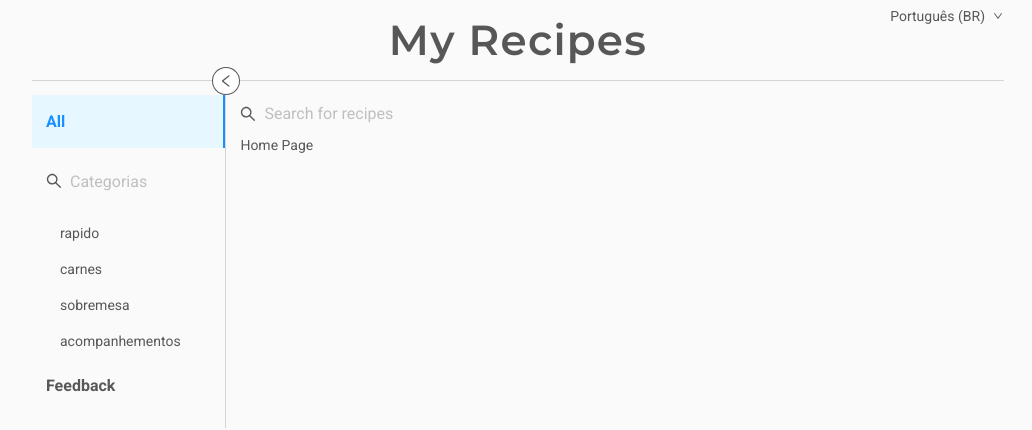
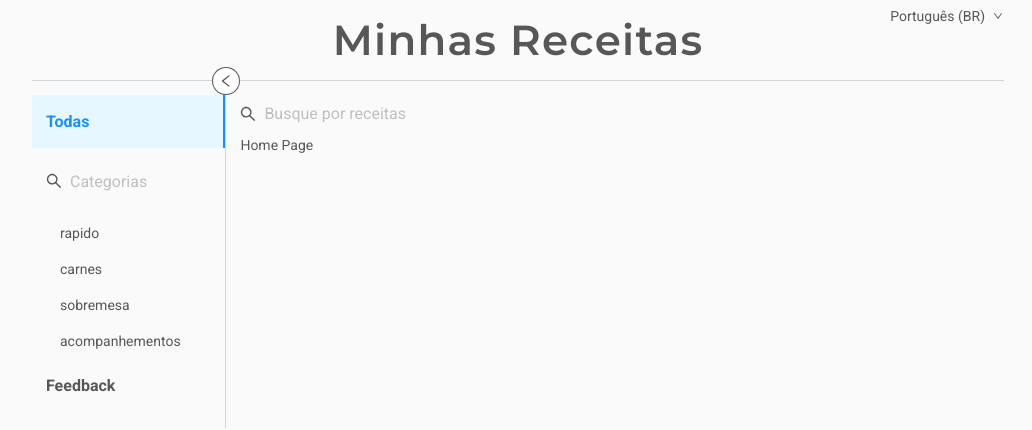
Before and after one commit to davicorreiajr/my-recipes, a React (Create React App) app: page /all in a window 1280 px wide. Shown: the top 430 px of the page, without its empty margins (122-1154 px from the left). Built offline with nearby package versions, Linux system fonts and the light colour scheme.

Commit message:
Translate a bunch os places

```diff
--- a/src/components/Header/Header.tsx
+++ b/src/components/Header/Header.tsx
@@ -2,6 +2,7 @@ import React from 'react'
 import styled from 'styled-components'
 import { Link } from 'react-router-dom'
 import LanguageSelector from './LanguageSelector'
+import { useTranslation } from '../../i18n'
 
 const Container = styled.div`
   position: relative;
@@ -16,7 +17,6 @@ const StyledLink = styled(Link)`
   letter-spacing: 0.03em;
   text-align: center;
   padding: ${({ theme }) => `${theme.spacing.halfBase} ${theme.spacing.base}`};
-  /* margin-bottom: ${({ theme }) => theme.spacing.halfBase}; */
   border-bottom: 1px solid ${props => props.theme.colors.black.light};
   &:hover {
     color: ${props => props.theme.colors.black.default};
@@ -33,9 +33,11 @@ type Props = {
 }
 
 const Header = ({ className }: Props) => {
+  const text = useTranslation('header.title')
+
   return (
     <Container className={className}>
-      <StyledLink to="/">My Recipes</StyledLink>
+      <StyledLink to="/">{text}</StyledLink>
       <StyledLanguageSelector />
     </Container>
   )
--- a/src/components/Menu/Menu.tsx
+++ b/src/components/Menu/Menu.tsx
@@ -3,6 +3,7 @@ import styled from 'styled-components'
 import { Tags } from '../Tags'
 import MenuItem from './MenuItem'
 import MenuIcon from './MenuIcon'
+import { useTranslation } from '../../i18n'
 
 const Container = styled.div`
   position: relative;
@@ -22,11 +23,13 @@ type Props = {
 }
 
 const Menu = ({ className, onToggleMenu, isOpen }: Props) => {
+  const all = useTranslation('menu.all')
+
   return (
     <Container className={className}>
       <MenuIcon onClick={onToggleMenu} isOpen={isOpen} />
       <Content isOpen={isOpen}>
-        <MenuItem value="All" path="/all" />
+        <MenuItem value={all} path="/all" />
         <MenuItem value={<Tags />} />
         <MenuItem value="Feedback" />
       </Content>
--- a/src/components/RecipesFilters/RecipesSearch.tsx
+++ b/src/components/RecipesFilters/RecipesSearch.tsx
@@ -1,12 +1,14 @@
 import React from 'react'
 import { SearchBar } from '../../widgets'
+import { useTranslation } from '../../i18n'
 
 type Props = {
   onChange: Function
 }
 
 const RecipesSearch = ({ onChange }: Props) => {
-  return <SearchBar placeholder="Search for recipes" onChange={onChange} />
+  const placeholder = useTranslation('recipes.filters.searchBarPlaceholder')
+  return <SearchBar placeholder={placeholder} onChange={onChange} />
 }
 
 export default RecipesSearch
--- a/src/i18n/lang/en_UK.ts
+++ b/src/i18n/lang/en_UK.ts
@@ -10,6 +10,11 @@ const en_UK: Language = {
       placeholder: 'Tags',
     },
   },
+  recipes: {
+    filters: {
+      searchBarPlaceholder: 'Search for recipes',
+    },
+  },
 }
 
 export default en_UK
--- a/src/i18n/lang/lang.d.ts
+++ b/src/i18n/lang/lang.d.ts
@@ -8,5 +8,10 @@ declare interface Language {
       placeholder: string
     }
   }
+  recipes: {
+    filters: {
+      searchBarPlaceholder: string
+    }
+  }
 }
 export default Language
--- a/src/i18n/lang/pt_BR.ts
+++ b/src/i18n/lang/pt_BR.ts
@@ -10,6 +10,11 @@ const pt_BR: Language = {
       placeholder: 'Categorias',
     },
   },
+  recipes: {
+    filters: {
+      searchBarPlaceholder: 'Busque por receitas',
+    },
+  },
 }
 
 export default pt_BR
```
